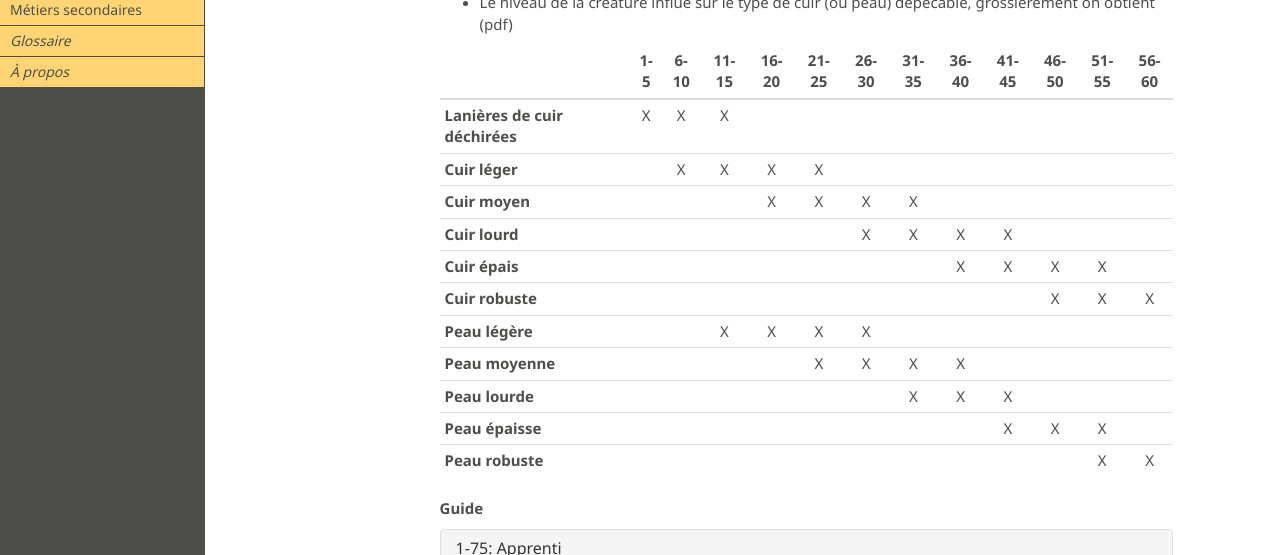
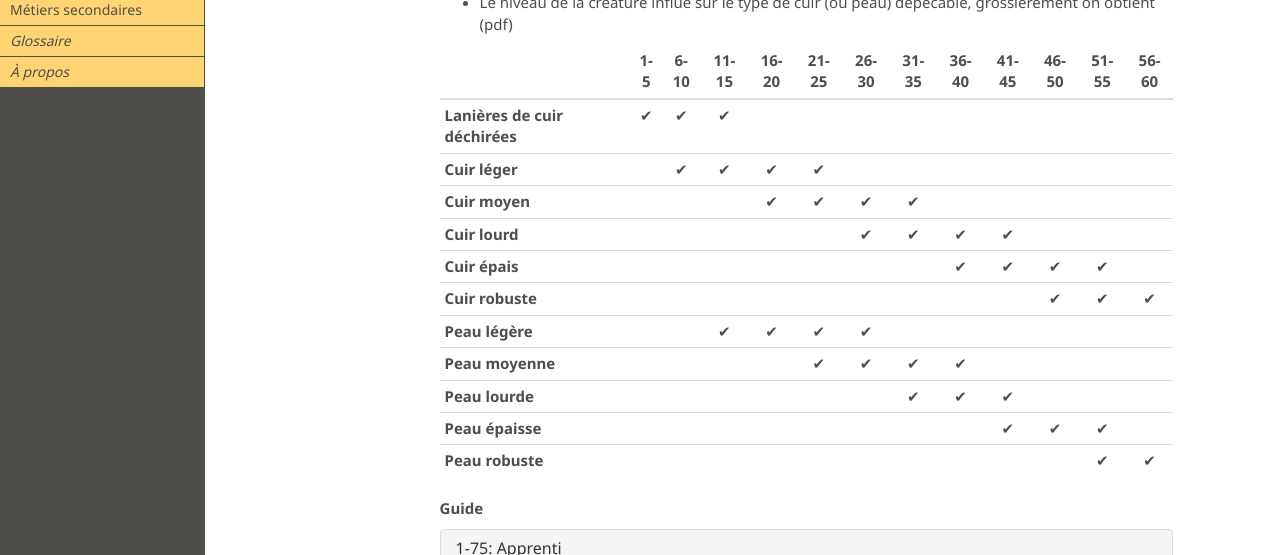
Before and after one commit to toxinu/vanilla-doc, a Jekyll site: the page built from docs/metiers-principaux/index.md, in a window 1280 px wide and 900 px high, scrolled down 703 px. Shown: the part 155-710 px from the top of the window. Built offline with Jekyll 4.4.1, drawn with Linux system fonts in a browser that asks for light colours; nearby versions of some CDN libraries; Markdown is read by kramdown in place of the engine named in the settings; some of the changed text lies outside the part shown.

Commit message:
Some random cleanup

```diff
--- a/_layouts/page.html
+++ b/_layouts/page.html
@@ -15,6 +15,3 @@ layout: default
       </div>
     </div>
 </div>
-
-<h2>{{ page.title }}</h2>
-<p class="meta">{{ page.date | date_to_string }}</p>
--- a/docs/metiers-principaux/index.md
+++ b/docs/metiers-principaux/index.md
@@ -55,9 +55,9 @@ La qualité et le type de cuir que vous obtenez dépendent du niveau de la créa
         <tbody>
             <tr>
                 <td><strong>Lanières de cuir déchirées</strong></td>
-                <td><center>X</center></td>
-                <td><center>X</center></td>
-                <td><center>X</center></td>
+                <td><center>&#x2714;</center></td>
+                <td><center>&#x2714;</center></td>
+                <td><center>&#x2714;</center></td>
                 <td></td>
                 <td></td>
                 <td></td>
@@ -71,10 +71,10 @@ La qualité et le type de cuir que vous obtenez dépendent du niveau de la créa
             <tr>
                 <td><strong>Cuir léger</strong></td>
                 <td></td>
-                <td><center>X</center></td>
-                <td><center>X</center></td>
-                <td><center>X</center></td>
-                <td><center>X</center></td>
+                <td><center>&#x2714;</center></td>
+                <td><center>&#x2714;</center></td>
+                <td><center>&#x2714;</center></td>
+                <td><center>&#x2714;</center></td>
                 <td></td>
                 <td></td>
                 <td></td>
@@ -88,10 +88,10 @@ La qualité et le type de cuir que vous obtenez dépendent du niveau de la créa
                 <td></td>
                 <td></td>
                 <td></td>
-                <td><center>X</center></td>
-                <td><center>X</center></td>
-                <td><center>X</center></td>
-                <td><center>X</center></td>
+                <td><center>&#x2714;</center></td>
+                <td><center>&#x2714;</center></td>
+                <td><center>&#x2714;</center></td>
+                <td><center>&#x2714;</center></td>
                 <td></td>
                 <td></td>
                 <td></td>
@@ -105,10 +105,10 @@ La qualité et le type de cuir que vous obtenez dépendent du niveau de la créa
                 <td></td>
                 <td></td>
                 <td></td>
-                <td><center>X</center></td>
-                <td><center>X</center></td>
-                <td><center>X</center></td>
-                <td><center>X</center></td>
+                <td><center>&#x2714;</center></td>
+                <td><center>&#x2714;</center></td>
+                <td><center>&#x2714;</center></td>
+                <td><center>&#x2714;</center></td>
                 <td></td>
                 <td></td>
                 <td></td>
@@ -122,10 +122,10 @@ La qualité et le type de cuir que vous obtenez dépendent du niveau de la créa
                 <td></td>
                 <td></td>
                 <td></td>
-                <td><center>X</center></td>
-                <td><center>X</center></td>
-                <td><center>X</center></td>
-                <td><center>X</center></td>
+                <td><center>&#x2714;</center></td>
+                <td><center>&#x2714;</center></td>
+                <td><center>&#x2714;</center></td>
+                <td><center>&#x2714;</center></td>
                 <td></td>
             </tr>
             <tr>
@@ -139,18 +139,18 @@ La qualité et le type de cuir que vous obtenez dépendent du niveau de la créa
                 <td></td>
                 <td></td>
                 <td></td>
-                <td><center>X</center></td>
-                <td><center>X</center></td>
-                <td><center>X</center></td>
+                <td><center>&#x2714;</center></td>
+                <td><center>&#x2714;</center></td>
+                <td><center>&#x2714;</center></td>
             </tr>
             <tr>
                 <td><strong>Peau légère</strong></td>
                 <td></td>
                 <td></td>
-                <td><center>X</center></td>
-                <td><center>X</center></td>
-                <td><center>X</center></td>
-                <td><center>X</center></td>
+                <td><center>&#x2714;</center></td>
+                <td><center>&#x2714;</center></td>
+                <td><center>&#x2714;</center></td>
+                <td><center>&#x2714;</center></td>
                 <td></td>
                 <td></td>
                 <td></td>
@@ -164,10 +164,10 @@ La qualité et le type de cuir que vous obtenez dépendent du niveau de la créa
                 <td></td>
                 <td></td>
                 <td></td>
-                <td><center>X</center></td>
-                <td><center>X</center></td>
-                <td><center>X</center></td>
-                <td><center>X</center></td>
+                <td><center>&#x2714;</center></td>
+                <td><center>&#x2714;</center></td>
+                <td><center>&#x2714;</center></td>
+                <td><center>&#x2714;</center></td>
                 <td></td>
                 <td></td>
                 <td></td>
@@ -181,9 +181,9 @@ La qualité et le type de cuir que vous obtenez dépendent du niveau de la créa
                 <td></td>
                 <td></td>
                 <td></td>
-                <td><center>X</center></td>
-                <td><center>X</center></td>
-                <td><center>X</center></td>
+                <td><center>&#x2714;</center></td>
+                <td><center>&#x2714;</center></td>
+                <td><center>&#x2714;</center></td>
                 <td></td>
                 <td></td>
                 <td></td>
@@ -198,9 +198,9 @@ La qualité et le type de cuir que vous obtenez dépendent du niveau de la créa
                 <td></td>
                 <td></td>
                 <td></td>
-                <td><center>X</center></td>
-                <td><center>X</center></td>
-                <td><center>X</center></td>
+                <td><center>&#x2714;</center></td>
+                <td><center>&#x2714;</center></td>
+                <td><center>&#x2714;</center></td>
                 <td></td>
             </tr>
             <tr>
@@ -215,8 +215,8 @@ La qualité et le type de cuir que vous obtenez dépendent du niveau de la créa
                 <td></td>
                 <td></td>
                 <td></td>
-                <td><center>X</center></td>
-                <td><center>X</center></td>
+                <td><center>&#x2714;</center></td>
+                <td><center>&#x2714;</center></td>
             </tr>
         </tbody>
     </table>
--- a/index.html
+++ b/index.html
@@ -13,7 +13,7 @@ title: Documentation World Of Warcraft Vanilla
         L'objectif est de faire une documentation complète et simple d'utilisation.
     </p>
     <p>
-        Je suis <a href="http://socketubs.org">Socketubs</a>, joueur sur <a href="http://nostalgeek-serveur.com/">NostalGeek</a> qui est un serveur World Of Warcraft 1.12, donc Vanilla.
+        Je suis <a href="http://socketubs.org">Socketubs</a>…
     </p>
 
     <h3>Derniers articles</h3>
```
Also changed, not shown: docs/apropos.md (+0 -1 lines), docs/glossaire.md (+0 -1 lines), docs/index.md (+0 -1 lines).
